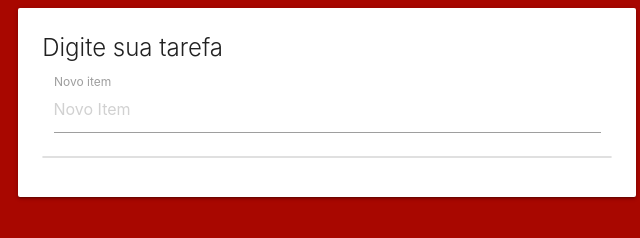
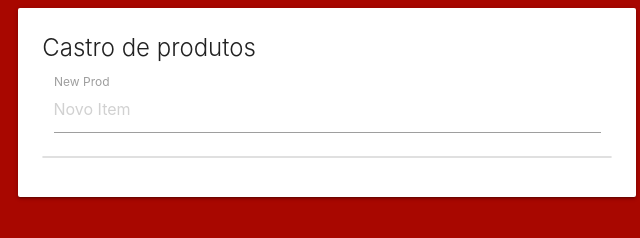
Before and after one commit to Jandsonn/Crud-LocalStorage, a plain HTML site: page index.html in a window 1280 px wide. Shown: the full height of the page, 313-953 px from the left. Drawn offline with nearby package versions, Linux system fonts and the light colour scheme.

Commit message:
Alterado p

```diff
--- a/index.html
+++ b/index.html
@@ -25,10 +25,10 @@
             <div class="card">
                 <div class="card-content">
 
-                    <span class="card-title">Digite sua tarefa</span>
+                    <span class="card-title">Castro de produtos</span>
                     <div class="input-field col s12">
                         <input id="input-novo" placeholder="Novo Item" id="first_name" type="text" class="validate">
-                        <label for="first_name">Novo item</label>
+                        <label for="first_name">New Prod</label>
                     </div>
 
                     <div id="editar" class="input-field col s12 hidden">
```
Also changed, not shown: 2 other files.
